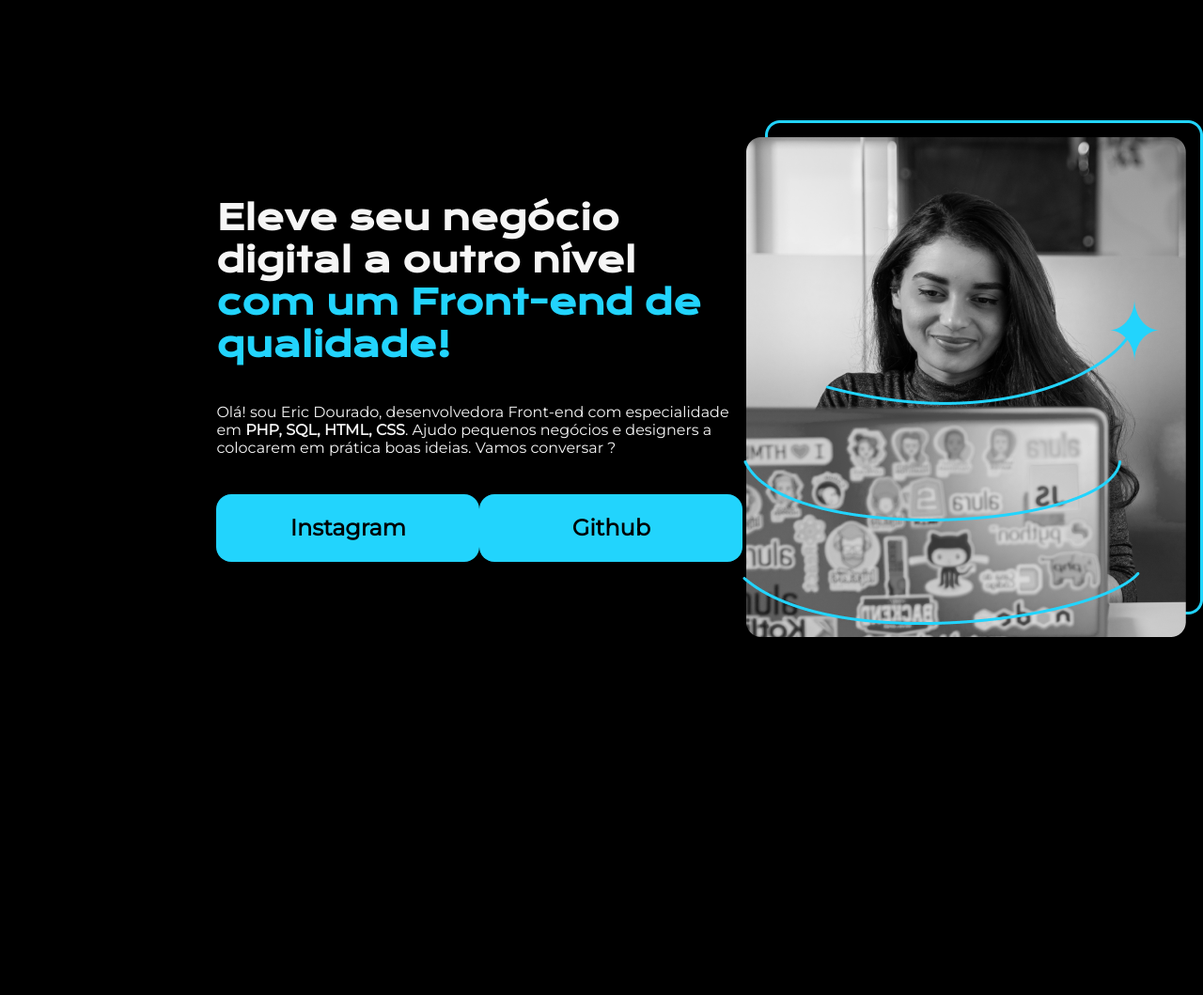
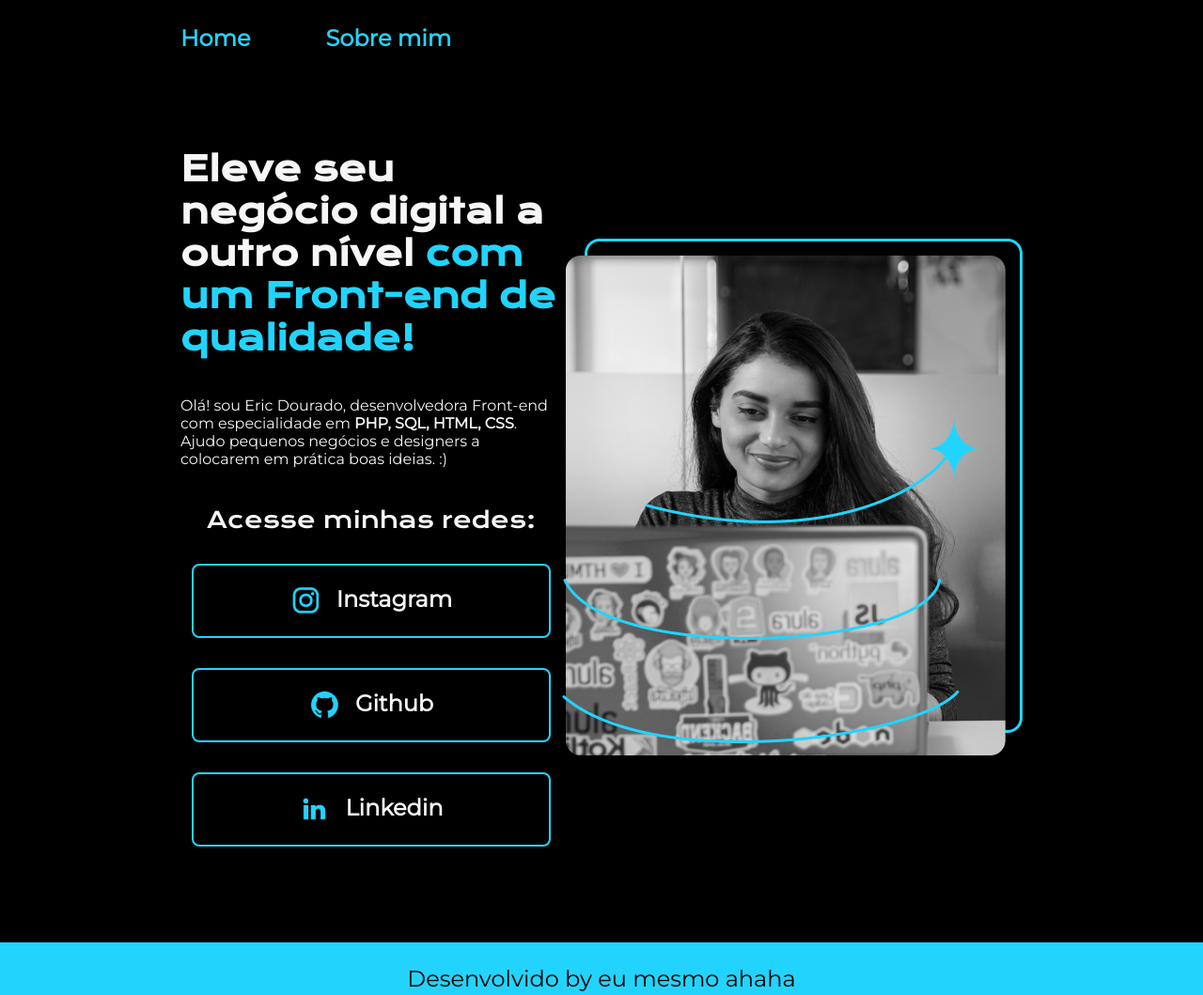
Before and after one commit to ericdourado/projetoFigma, a plain HTML site: page index.html in a window 1280 px wide. Shown: the whole page at 94% size. Before the commit the page ends 928 px from the top, so only its background shows below. Drawn offline with nearby package versions, Linux system fonts and the light colour scheme.

Commit message:
implementando segunda pagina

```diff
--- a/index.html
+++ b/index.html
@@ -4,12 +4,17 @@
         <meta charset="UTF-8">
         <meta http-equiv="X-UA-Compatible" content="IE=edge">
         <meta name="viewport" content="width=device-width, initial-scale=1.0">
-        <link rel="stylesheet" href="./style.css">
+        <link rel="stylesheet" href="./styles/style.css">
 
         <title>Portifólio</title>
     </head>
     <body>
-        <header></header>
+        <header class="cabecalho">
+            <nav class="cabecalho__menu">
+                <a href="index.html" class="cabecalho__menu__link">Home</a>
+                <a href="about.html" class="cabecalho__menu__link">Sobre mim</a>
+            </nav>
+        </header>
         <main class="apresentacao">
             <section class="apresentacao__conteudo">
                 <h1 class="apresentacao__conteudo__titulo">Eleve seu negócio
@@ -22,17 +27,29 @@
                     especialidade
                     em <strong>PHP, SQL, HTML, CSS</strong>. Ajudo pequenos
                     negócios e designers a
-                    colocarem em prática boas ideias. Vamos conversar ?
+                    colocarem em prática boas ideias. :)
                 </p>
                 <div class="apresentacao__links">
-                    <a class="apresentacao__links__link" href="https://www.instagram.com/ericdourado_/"
-                        target="_blank">Instagram</a>
-                    <a class="apresentacao__links__link" href="https://github.com/ericdourado" target="_blank">Github</a>
+                    <h2 class="apresentacao__links__subtitulo">Acesse minhas redes:</h2>
+                    <a class="apresentacao__links__link" href="https://www.instagram.com/ericdourado_/" target="_blank">
+                        <img src="./assets/instagram.png">
+                        Instagram
+                    </a>
+                    <a class="apresentacao__links__link" href="https://github.com/ericdourado" target="_blank">
+                        <img src="./assets/github.png">
+                        Github
+                    </a>
+                    <a class="apresentacao__links__link" href="https://www.linkedin.com/in/eric-dourado-de-santana-dos-santos-ab3826211/" target="_blank">
+                         <img src="./assets/linkedin.png">
+                         Linkedin
+                    </a>
                 </div>
             </section>
-            <img src="./alguem.png" alt="Alguem programando">
+            <img src="./assets/alguem.png" alt="Alguem programando">
 
         </main>
-        <footer></footer>
+        <footer class="rodape">
+            <p>Desenvolvido by eu mesmo ahaha</p>
+        </footer>
     </body>
 </html>
--- a/style.css
+++ /dev/null
@@ -1,57 +0,0 @@
-@import url('https://fonts.googleapis.com/css2?family=Krona+One&family=Montserrat&display=swap');
-* {
-    margin: 0;
-    padding: 0;
-}
-
-body {
-    height: 100vh;
-    box-sizing: border-box;
-    background-color: #000000;
-    color: #F6F6F6;
-}
-
-.titulo-destaque {
-    color: #22D4FD;
-}
-
-.apresentacao {
-    margin: 10% 18%;
-    display: flex;
-    align-items: center;
-    justify-content: space-between;
-
-}
-.apresentacao__conteudo{
-    display: flex;
-    width: 615px;
-    flex-direction: column;
-    gap: 40px;
-}
-
-.apresentacao__conteudo__titulo{
-    font-size: 36px;
-    font-family: 'Krona One', sans-serif;
-}
-
-.apresentacao__conteudo__paragrafo{
-    font-family: 'Montserrat', sans-serif;
-}
-
-.apresentacao__links{
-    display: flex;
-    justify-content: space-between;
-}
-
-.apresentacao__links__link{
-     background-color: #22D4FD;
-     width: 280px;
-     text-align: center;
-     border-radius: 16px;
-     font-size: 24px;
-     font-weight: 600;
-     padding: 21.5px 0;
-     font-family: 'Montserrat', sans-serif;
-     color: #000000;
-     text-decoration: none;
-}
--- /dev/null
+++ b/styles/style.css
@@ -0,0 +1,107 @@
+@import url('https://fonts.googleapis.com/css2?family=Krona+One&family=Montserrat&display=swap');
+* {
+    margin: 0;
+    padding: 0;
+}
+
+:root {
+    --cor-primaria: #000000;
+    --cor-secundaria: #F6F6F6;
+    --cor-tercearia: #22D4FD;
+    --cor-hover: #272727;
+
+    --fonte-primaria: 'Krona One', sans-serif;
+    --fonte-secundaria: 'Montserrat', sans-serif;
+}
+
+.cabecalho__menu{
+    display: flex;
+    gap: 80px;
+}
+
+body {
+    box-sizing: border-box;
+    background-color: var(--cor-primaria);
+    color: var(--cor-secundaria);
+}
+.cabecalho__menu {
+    padding: 2% 0 0 15% ;
+}
+
+.cabecalho__menu__link{
+    text-decoration: none;
+    font-family: var(--fonte-secundaria);
+    font-size: 24px;
+    color: var(--cor-tercearia);
+    font-weight: 600;
+}
+
+.apresentacao {
+    padding: 8% 15%;
+    display: flex;
+    align-items: center;
+    justify-content: space-between;
+
+}
+.apresentacao__conteudo{
+    display: flex;
+    width: 615px;
+    flex-direction: column;
+    gap: 40px;
+}
+
+.apresentacao__conteudo__titulo{
+    font-size: 36px;
+    font-family: var(--fonte-primaria);
+}
+
+.titulo-destaque {
+    color: var(--cor-tercearia);
+}
+
+.apresentacao__conteudo__paragrafo{
+    font-family: var(--fonte-secundaria);
+}
+
+.apresentacao__links{
+    display: flex;
+    flex-direction: column;
+    align-items: center;
+    justify-content: space-between;
+    gap: 32px;
+}
+
+.apresentacao__links__subtitulo{
+    font-family: var(--fonte-primaria);
+    font-weight: 400;
+    font-size: 24px;
+}
+
+.apresentacao__links__link{
+     width: 378px;
+     display: flex;
+     justify-content: center;
+     gap: 16px;
+     text-align: center;
+     border-radius: 8px;
+     font-size: 24px;
+     font-weight: 600;
+     padding: 21.5px 0;
+     font-family: var(--fonte-secundaria);
+     color: var(--cor-secundaria);
+     border: 2px solid var(--cor-tercearia);
+     text-decoration: none;
+}
+
+.apresentacao__links__link:hover{
+    background-color: var(--cor-hover);
+}
+
+.rodape{
+    padding: 24px;
+    color: var(--cor-primaria);
+    text-align: center;
+    font-family: var(--fonte-secundaria);
+    font-size: 24px;
+    background-color: var(--cor-tercearia);
+}
```
Also changed, not shown: about.html (added, +30 -0 lines), assets/Imagem.png (added), assets/alguem.png (renamed from alguem.png), assets/github.png (added), assets/instagram.png (added), assets/linkedin.png (added).
